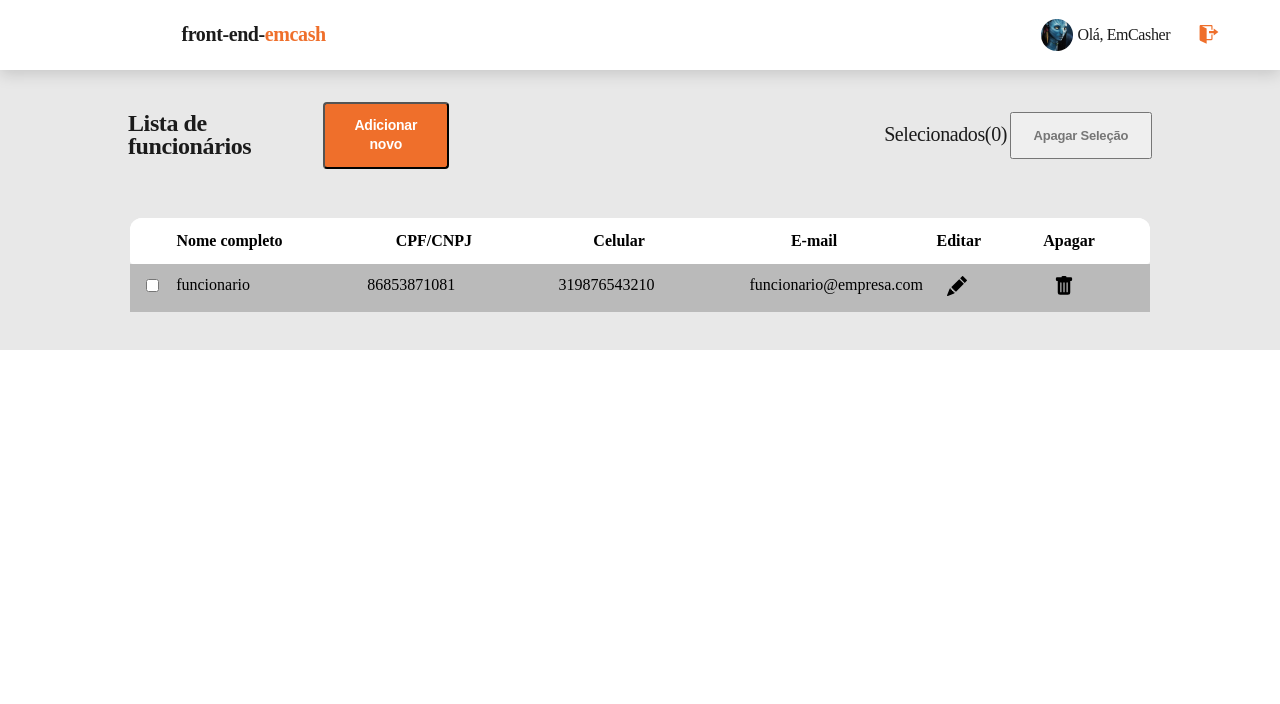
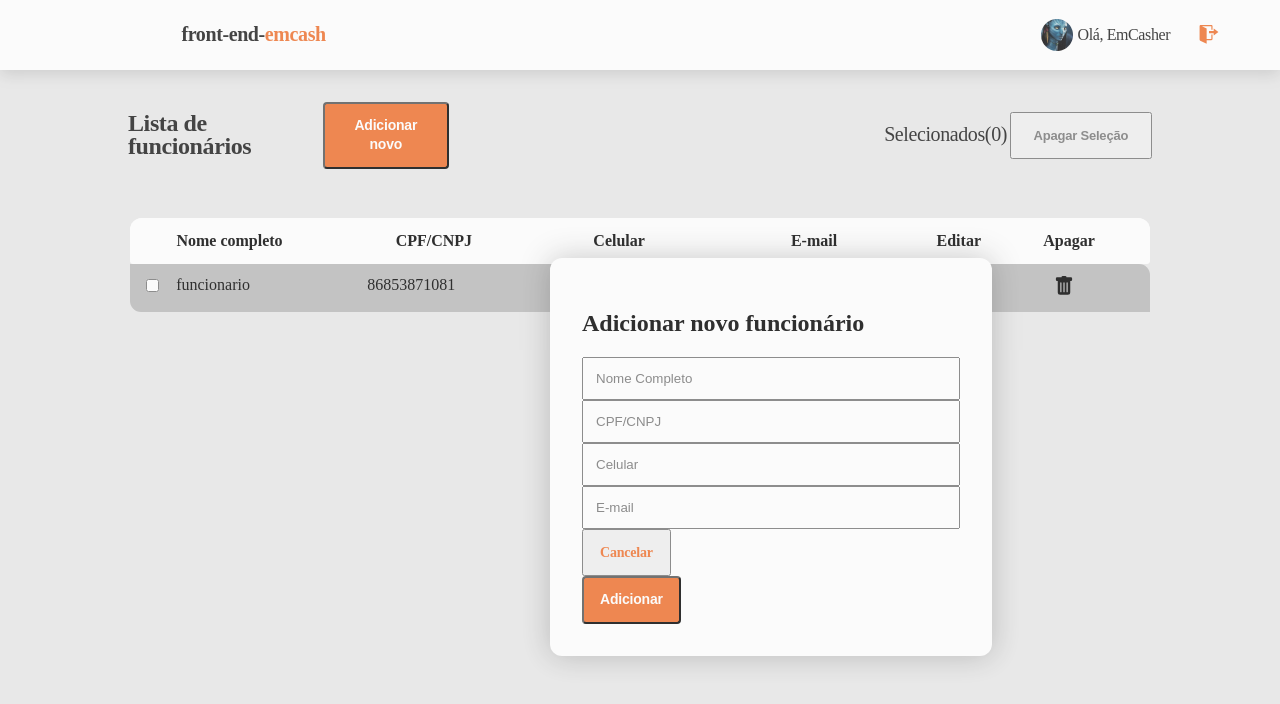
Before and after one commit to AfonsoFernando051/EmCash-test, a React (Create React App) app in the folder emcashtest/: page /dashboard in a window 1280 px wide. Both pictures are taken after a click on the button "Adicionar novo". Shown: the top 704 px of the page. Built offline with nearby package versions, Linux system fonts and the light colour scheme; no server answers.

Commit message:
trabalhando com modal de adicionar funcionario

```diff
--- a/emcashtest/src/components/dashboard/NavFuncionarios.jsx
+++ b/emcashtest/src/components/dashboard/NavFuncionarios.jsx
@@ -19,7 +19,6 @@ const NavSelection = styled.div`
 `
 const NavSelectionTitle = styled.h1`
     color: var(--dark-500, #1B1B1B);
-
     font-family: Manrope;
     font-size: 24px;
     font-style: normal;
--- a/emcashtest/src/components/dashboard/WorkersTable.tsx
+++ b/emcashtest/src/components/dashboard/WorkersTable.tsx
@@ -2,6 +2,7 @@ import React, {useState, useEffect} from 'react';
 import { BsFillPencilFill, BsFillTrashFill} from 'react-icons/bs';
 import axios from 'axios';
 import styled from "styled-components";
+import ModalAddFuncionario from '../modals/AddWorker';
 
 export default function WorkersTable() {
     const [funcionarios, setFuncionarios] = useState([
@@ -17,11 +18,35 @@ export default function WorkersTable() {
     const [count, setCount] = useState(0);
     const [isChecked, setIsChecked] = useState(false);
     const [selections, setSelections] = useState<any>([]);
+    const [isModalOpen, setIsModalOpen] = useState(false);
+
+    useEffect(() => {
+        // Adiciona uma classe ao elemento body quando o modal é aberto
+        if (isModalOpen) {
+          document.body.classList.add('modal-open');
+        } else {
+          // Remove a classe quando o modal é fechado
+          document.body.classList.remove('modal-open');
+        }
+
+        // Certifique-se de remover a classe ao desmontar o componente para evitar vazamentos
+        return () => {
+          document.body.classList.remove('modal-open');
+        };
+      }, [isModalOpen]);
+
+    const openModal = () => {
+        setIsModalOpen(true);
+
+        return 0;
+    };
+
+    const closeModal = () => {
+        setIsModalOpen(false);
+    };
 
     const handleCheckboxChange = (event:any, id:number) => {
-
         const Cheked = event.target.checked;
-
         if(Cheked) {
             setIsChecked(true);
             // @ts-ignore
@@ -33,7 +58,6 @@ export default function WorkersTable() {
             setSelections(updatedSelections);
             setCount(count - 1);
         }
-
     }
 
     useEffect(() => {
@@ -60,10 +84,11 @@ export default function WorkersTable() {
             <NavSelectionTitle>
                 Lista de funcionários
             </NavSelectionTitle>
-            <NavSelectionButton>Adicionar novo</NavSelectionButton>
+            <NavSelectionButton onClick={openModal}>Adicionar novo</NavSelectionButton>
+            <ModalAddFuncionario isOpen={isModalOpen} onClose={closeModal}/>
             <Selection>
                 <Selected>Selecionados({count})</Selected>
-                <DeleteSelection>Apagar Seleção</DeleteSelection>
+                <DeleteSelection >Apagar Seleção</DeleteSelection>
             </Selection>
         </NavSelection>
         <Table>
@@ -227,6 +252,7 @@ const TbRowData = styled.tr`
 
 const BodyTable = styled.tbody`
     display: flex;
+    border-radius: 0px 11px;
     justify-content: space-around;
     flex-direction: column;
     background: #BABABA;
--- a/emcashtest/src/components/loginPage/SecondHalfPage.tsx
+++ b/emcashtest/src/components/loginPage/SecondHalfPage.tsx
@@ -4,6 +4,7 @@ import styled from 'styled-components'
 import { AiFillCheckCircle, AiOutlineClose } from 'react-icons/ai'
 import axios, { AxiosError, AxiosResponse } from 'axios';
 import { useNavigate } from "react-router-dom";
+
 type FormValues = {
     usuario: string,
     senha: string
--- /dev/null
+++ b/emcashtest/src/components/modals/AddWorker.tsx
@@ -0,0 +1,125 @@
+import React from 'react'
+import styled from 'styled-components';
+import { useForm } from "react-hook-form";
+
+type FormValuesModal = {
+    nome: string,
+    cpf: string,
+    cnpj: string,
+    celular: string,
+    email: string,
+}
+
+interface AddWorkerProps {
+    isOpen: boolean;
+    onClose : any
+  }
+
+  const ModalAddFuncionario: React.FC<AddWorkerProps> = ({ isOpen, onClose }) => {
+    if (!isOpen) {
+        return null;
+    }
+
+    // eslint-disable-next-line react-hooks/rules-of-hooks
+    const form = useForm<FormValuesModal>();
+    // eslint-disable-next-line @typescript-eslint/no-unused-vars
+    const {register, handleSubmit} = form;
+
+    return (
+       <WholeModal>
+            <FormModal>
+                <div className="modal-content">
+                    <h2>Adicionar novo funcionário</h2>
+                    <InputName  {...register("nome", { required: true })} placeholder="Nome Completo"/>
+                    <InputCPF {...register("cpf", { required: true })} placeholder="CPF/CNPJ"/>
+                    <InputPhone {...register("celular", { required: true })} placeholder="Celular"/>
+                    <InputEmail {...register("email", { required: true })} placeholder="E-mail"/>
+                    <ButtonModal>
+                        <ButtonCancel onClick={onClose}>Cancelar</ButtonCancel>
+                        <ButtonAdd>Adicionar</ButtonAdd>
+                    </ButtonModal>
+                </div>
+            </FormModal>
+        </WholeModal>
+    )
+}
+
+export default ModalAddFuncionario;
+
+const WholeModal = styled.div`
+    left: 550px;
+    top: 258px;
+    position: absolute;
+`
+const FormModal = styled.form`
+    display: inline-flex;
+    padding: 32px;
+    flex-direction: column;
+    align-items: flex-start;
+    gap: 32px;
+    border-radius: 12px;
+    background: var(--base-branco, #FFF);
+    box-shadow: 0px 0px 30px 0px rgba(0, 0, 0, 0.25);
+`
+const InputName = styled.input`
+    display: flex;
+    width: 350px;
+    padding: 12px;
+    align-items: flex-start;
+`
+const InputCPF = styled.input`
+    display: flex;
+    width: 350px;
+    padding: 12px;
+    align-items: flex-start;
+`
+const InputPhone = styled.input`
+    display: flex;
+    width: 350px;
+    padding: 12px;
+    align-items: flex-start;
+`
+const InputEmail = styled.input`
+    display: flex;
+    width: 350px;
+    padding: 12px;
+    align-items: flex-start;
+`
+const ButtonAdd = styled.button`
+    display: flex;
+    padding: 12px 16px;
+    flex-direction: column;
+    align-items: center;
+    border-radius: 4px;
+    background: var(--primary-500, #EF6F2B);
+
+    color: var(--base-branco, #FFF);
+    text-align: center;
+
+    font-size: 14px;
+    font-style: normal;
+    font-weight: 600;
+    line-height: 19.5px; /* 139.286% */
+    letter-spacing: -0.2px;
+`
+const ButtonCancel = styled.button`
+    display: flex;
+    padding: 12px 16px;
+    flex-direction: column;
+    align-items: center;
+    gap: 10px;
+    color: var(--primary-500, #EF6F2B);
+    text-align: center;
+    /* button1 */
+    font-family: Poppins;
+    font-size: 14px;
+    font-style: normal;
+    font-weight: 600;
+    line-height: 19.5px; /* 139.286% */
+    letter-spacing: -0.2px;
+`
+const ButtonModal = styled.div`
+    display: flex
+    justify-content: flex-end;
+
+`
--- a/emcashtest/src/index.css
+++ b/emcashtest/src/index.css
@@ -1,3 +1,8 @@
 body {
   margin: 0;
 }
+
+.modal-open{
+  opacity: 0.8;
+  background: var(--dark-200, #E8E8E8);
+}
--- a/emcashtest/src/pages/Dashboard.tsx
+++ b/emcashtest/src/pages/Dashboard.tsx
@@ -1,10 +1,11 @@
-import React from 'react';
+import React, {useState} from 'react';
 import Header from '../components/dashboard/Header';
 import NavFuncionarios from "../components/dashboard/NavFuncionarios";
 import WorkersTable from '../components/dashboard/WorkersTable';
 import styled from "styled-components";
 
 export default function Dashboard() {
+
   return (
     <>
     <WholePage>
```
